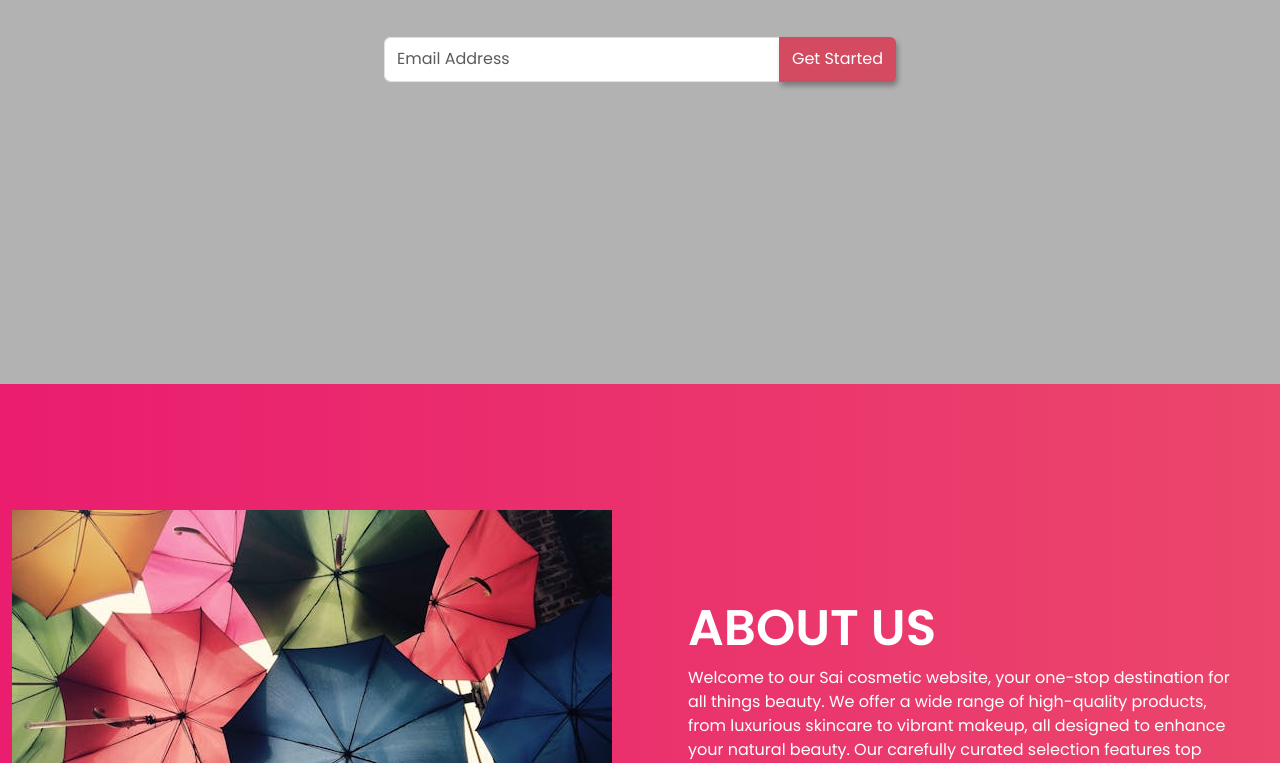
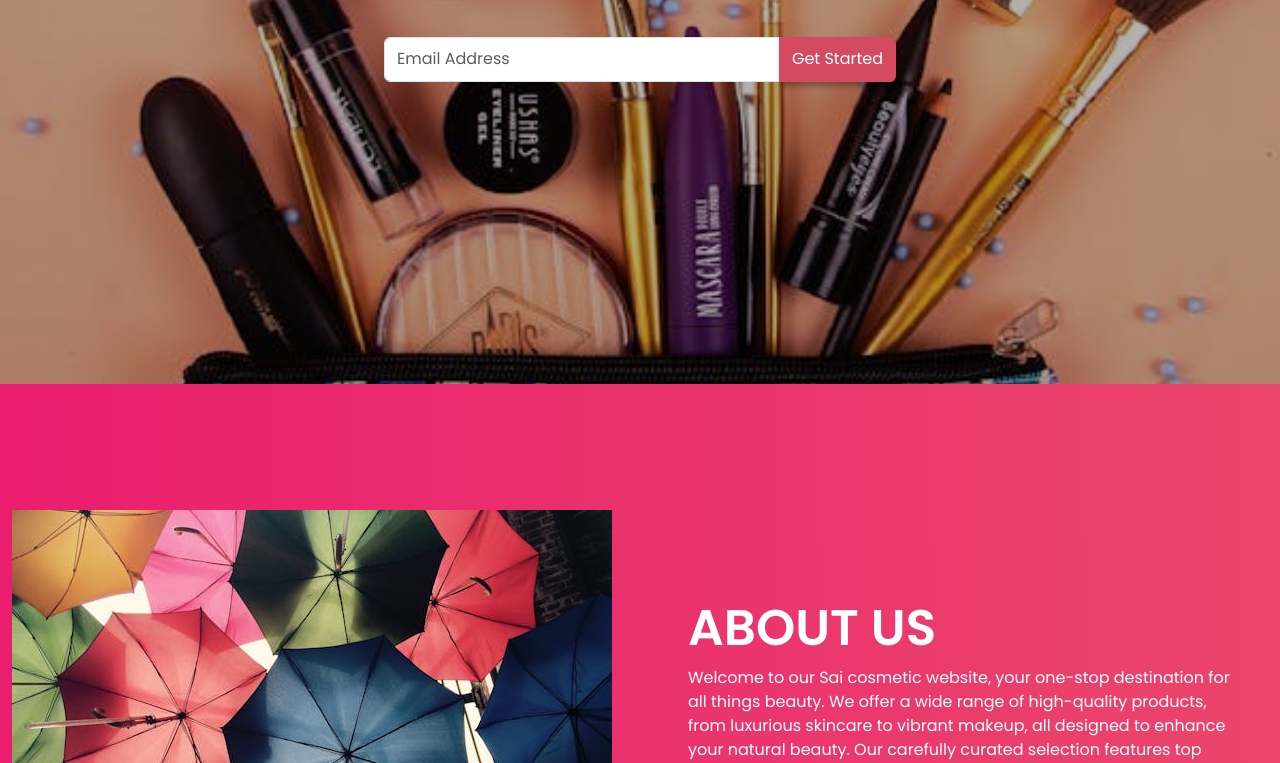
Before and after one commit to AnnooSuba/cosmetic-website, a plain HTML site: page index.html in a window 1280 px wide. Shown: the part 474-1237 px from the top of the page. Drawn offline with nearby package versions, Linux system fonts and the light colour scheme.

Commit message:
Update style.css

```diff
--- a/style.css
+++ b/style.css
@@ -45,7 +45,7 @@ section{
 /******8 Home ******** */
 
 #home{
-  background-image: linear-gradient(rgba(0,0,0,0.3),rgba(0,0,0,0.3)), url(./image/pexels-photo-3018845.jpeg);
+  background-image: linear-gradient(rgba(0,0,0,0.3),rgba(0,0,0,0.3)), url(./pexels-photo-3018845.jpeg);
   background-size: cover;
   background-position: center;
   flex-direction: column;
```
